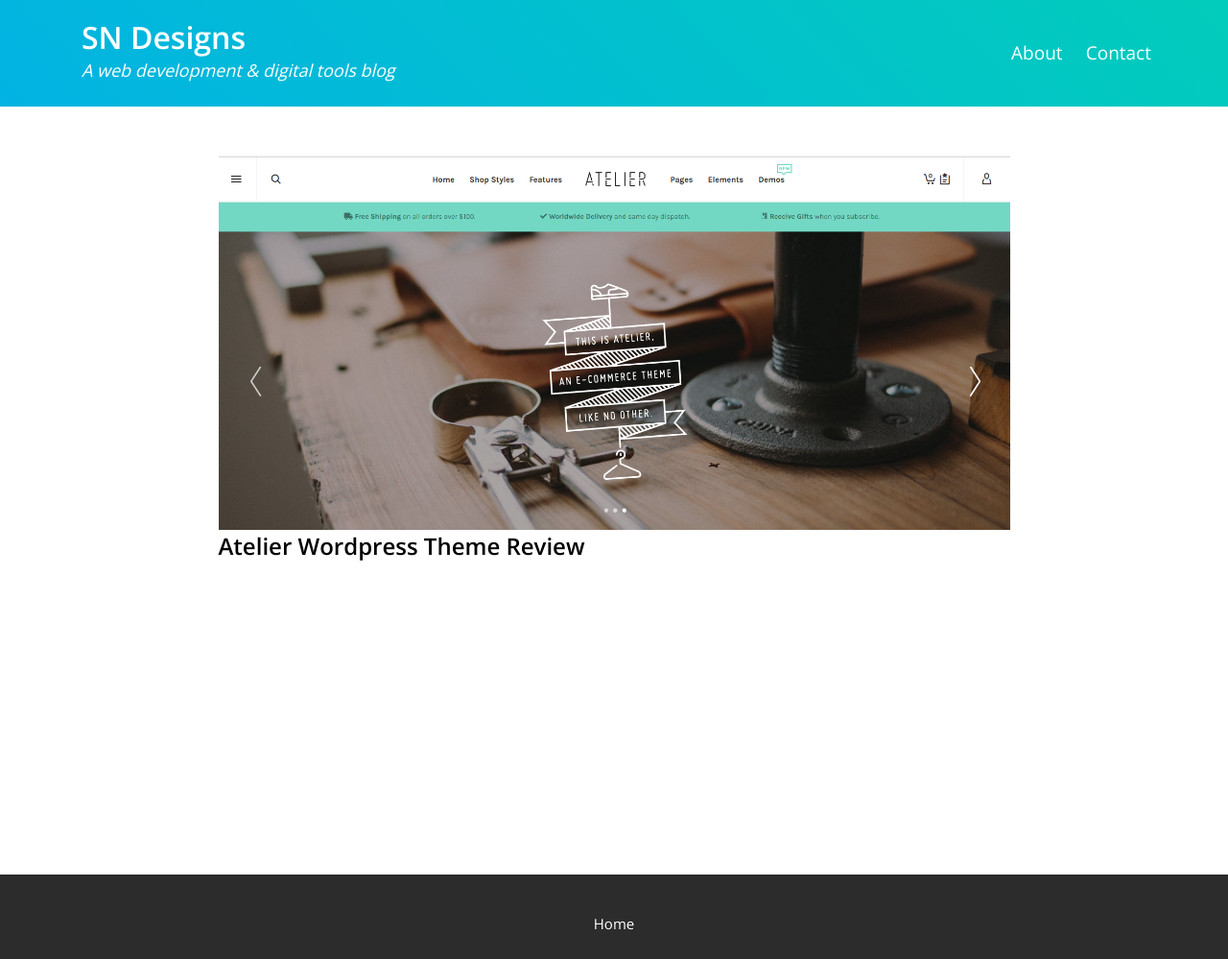
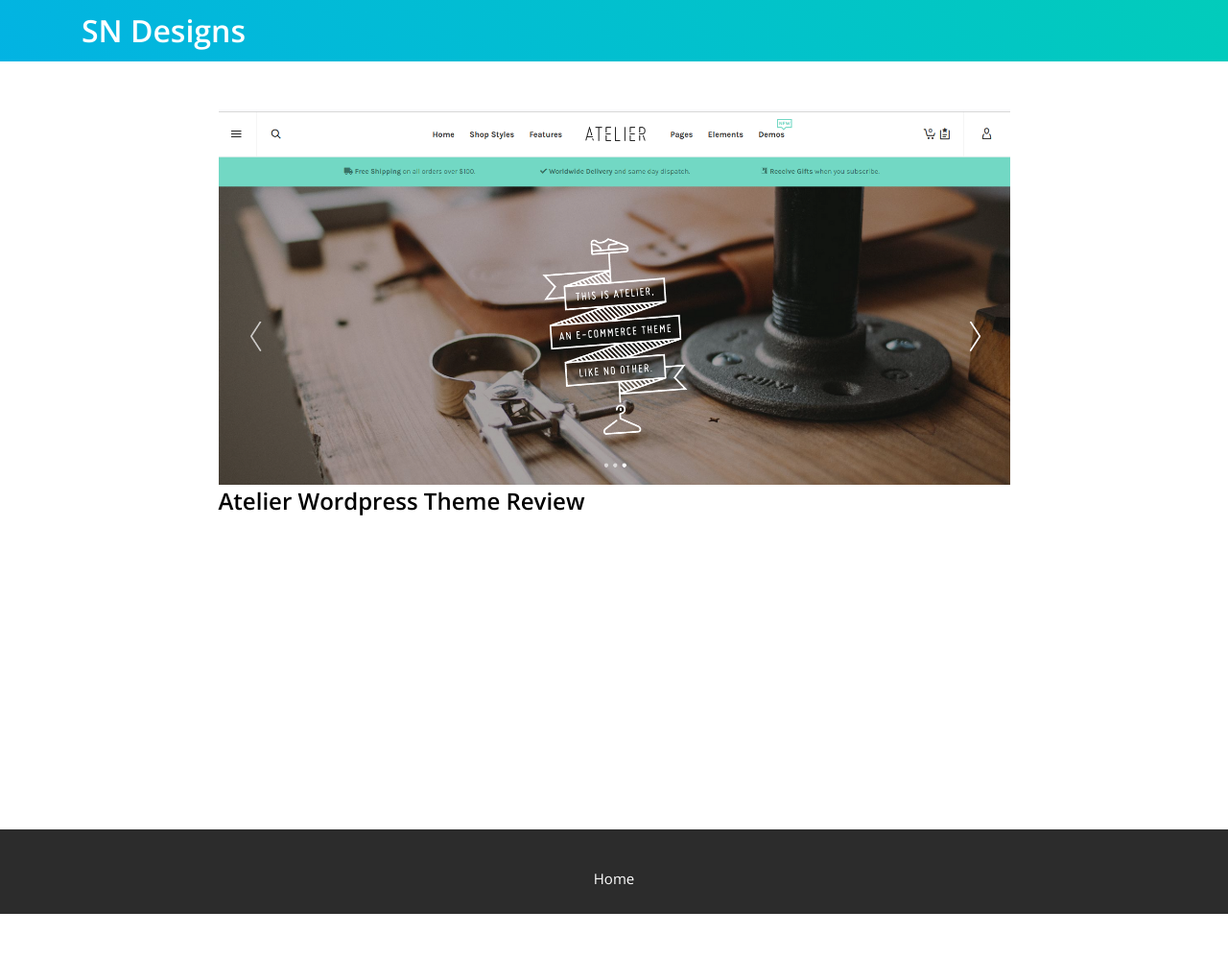
Before and after one commit to sndn/sndn.github.io, a Jekyll site: the page built from index.html, in a window 1280 px wide. Shown: the whole page at 96% size. Built offline with Jekyll 4.4.1, drawn with Linux system fonts in a browser that asks for light colours; after the commit the page ends 952 px from its top, so only the background shows below that.

Commit message:
Update nav.html

```diff
--- a/_includes/nav.html
+++ b/_includes/nav.html
@@ -2,12 +2,14 @@
 	<div class="container">
 		<div class="custom_row">
 			<nav class="navbar">
-				<a href="{{site.url}}" class="navbar_brand">SN Designs <span>A web development &amp; digital tools blog</span></a>
-				<span class="nav_toggle">TOGGLE</span>
+				<a href="{{site.url}}" class="navbar_brand">SN Designs</span></a>
+				<!-- <span class="nav_toggle">TOGGLE</span>
 				<ul>
-					<li><a href="{{site.url}}/about">About</a></li>
-					<li><a href="{{site.url}}/contact">Contact</a></li>
-				</ul>
+					<li><a href="{{site.url}}/about">About.</a></li>
+					<li><a href="{{site.url}}/about">Free Html Templates.</a></li>
+					<li><a href="{{site.url}}/about">Services.</a></li>
+					<li><a href="{{site.url}}/contact">Contact.</a></li>
+				</ul> -->
 			</nav>
 		</div>
 	</div>
```
